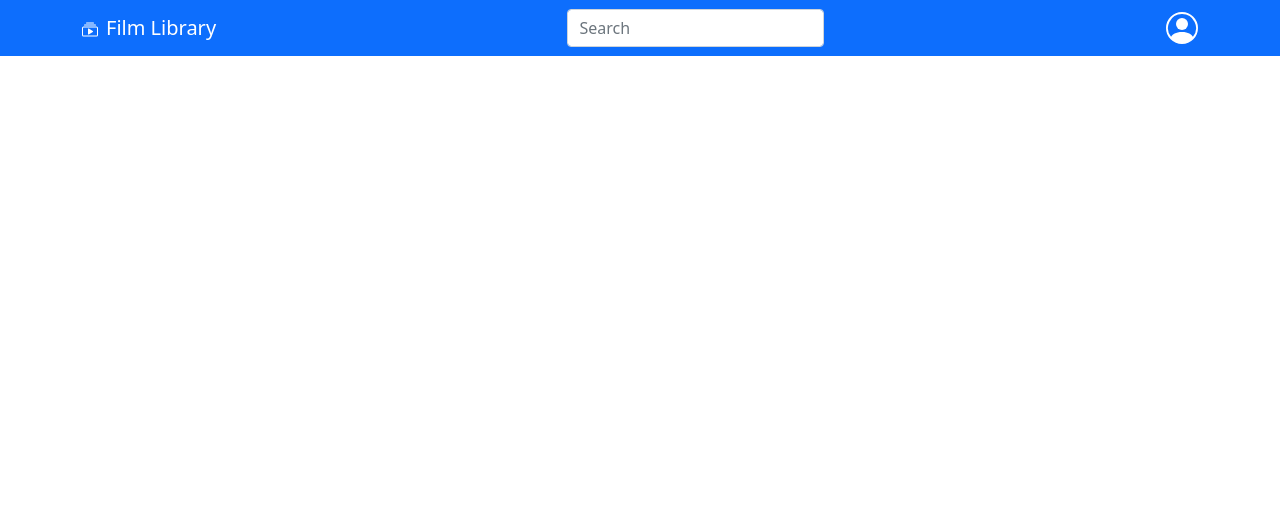
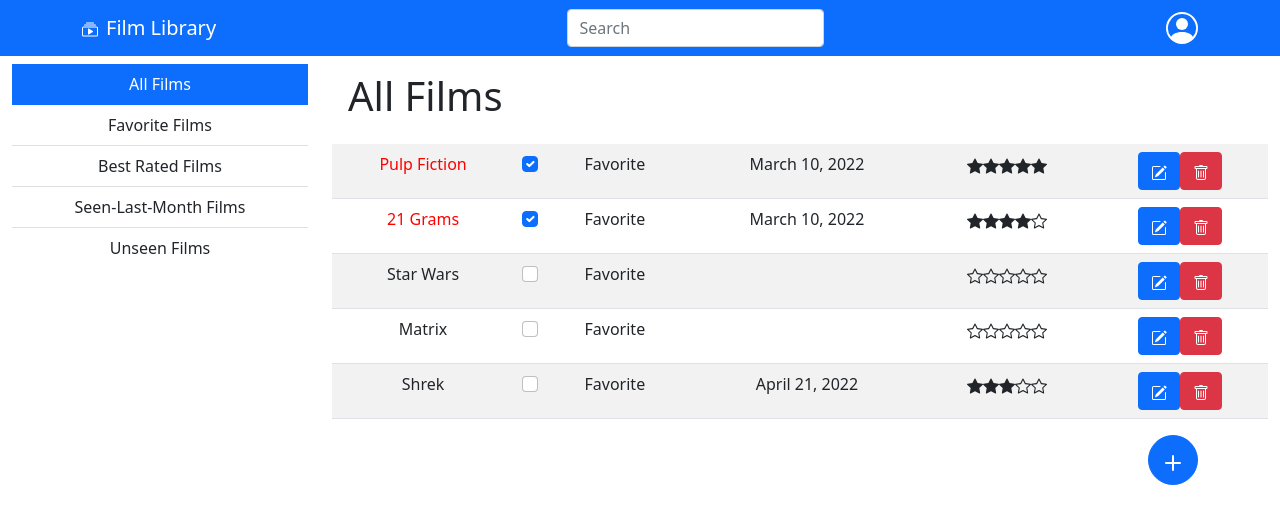
Before and after one commit to jandvanegas/msc-polito-webapp-biglab1, a React (Create React App) app in the folder biglab1/: page /all in a window 1280 px wide. Before the commit this address had no page. Shown: the top 524 px of the page. Built offline with nearby package versions, Linux system fonts and the light colour scheme.

Commit message:
feat(films): added routers to filters.

```diff
--- a/biglab1/src/App.js
+++ b/biglab1/src/App.js
@@ -4,7 +4,7 @@ import "./App.css";
 import { ListFilms, PageLayout, AddFilm, EditFilm } from "./Components/Views";
 import dayjs from "dayjs";
 import { useState } from "react";
-import { BrowserRouter, Route, Routes } from "react-router-dom";
+import { BrowserRouter, Navigate, Route, Routes } from "react-router-dom";
 
 const filmsLibrary = [
   {
@@ -88,14 +88,22 @@ function App() {
       });
     });
   };
-
+  const filters = {
+    all: "All Films",
+    favorite: "Favorite Films",
+    "best-rated": "Best Rated Films",
+    "seen-last-month": "Seen-Last-Month Films",
+    unseen: "Unseen Films",
+  };
   return (
     <div className="App">
       <BrowserRouter>
         <PageLayout open={open} setOpen={setOpen}>
           <Routes>
+            {Object.entries(filters).map((filter) => {
+              return (
                 <Route
-              path="/"
+                  path={`/${filter[0]}`}
                   element={
                     <ListFilms
                       films={films}
@@ -103,13 +111,18 @@ function App() {
                       deleteFilm={deleteFilm}
                       editInline={editInline}
                       filmAutoIncrement={filmAutoIncrement}
+                      filters={filters}
+                      filter={filter}
                     />
                   }
                 />
+              );
+            })}
             <Route path="add" element={<AddFilm addFilm={addFilm} />} />
             <Route path="edit">
               <Route path=":id" element={<EditFilm editFilm={editFilm} />} />
             </Route>
+            <Route path="*" element={<Navigate to="/all" />} />
           </Routes>
         </PageLayout>
       </BrowserRouter>
--- a/biglab1/src/Components/Films.js
+++ b/biglab1/src/Components/Films.js
@@ -11,16 +11,16 @@ function Films(props) {
         {props.films
           .filter((film) => {
             switch (props.filterSelected) {
-              case "Favorite":
+              case "favorite":
                 return film.favorite;
-              case "Best Rated":
+              case "best-rated":
                 return film.rating === 5;
-              case "Seen Last Month":
+              case "seen-last-month":
                 return (
                   film.watchDate !== null &&
                   dayjs().subtract(30, "days").isBefore(film.watchDate)
                 );
-              case "Unseen":
+              case "unseen":
                 return film.watchDate === null;
               default:
                 return true;
--- a/biglab1/src/Components/SideBar.js
+++ b/biglab1/src/Components/SideBar.js
@@ -5,42 +5,18 @@ function SideBar(props) {
   return (
     <Collapse in={props.open} className="col-12 d-md-block col-md-3">
       <aside id="side-bar">
-				<ListGroup variant="flush" className="my-2" defaultActiveKey={"#All"}>
+        <ListGroup variant="flush" className="my-2" defaultActiveKey={`#${props.filter[0]}`}>
+          {Object.entries(props.filters).map((filter) => {
+            return (
               <ListGroup.Item
+								href={`#${filter[0]}`}
                 action
-						href="#All"
-						onClick={() => props.setFilterSelected("All")}
+                onClick={() => props.setFilterSelected(filter)}
               >
-						All
+                {filter[1]}
               </ListGroup.Item>
-					<ListGroup.Item
-						action
-						href="#Favorite"
-						onClick={() => props.setFilterSelected("Favorite")}
-					>
-						Favorites
-					</ListGroup.Item>
-					<ListGroup.Item
-						action
-						href="#BestRated"
-						onClick={() => props.setFilterSelected("Best Rated")}
-					>
-						Best Rated
-					</ListGroup.Item>
-					<ListGroup.Item
-						action
-						href="#SeenLastMonth"
-						onClick={() => props.setFilterSelected("Seen Last Month")}
-					>
-						Seen Last Month
-					</ListGroup.Item>
-					<ListGroup.Item
-						action
-						href="#Unseen"
-						onClick={() => props.setFilterSelected("Unseen")}
-					>
-						Unseen
-					</ListGroup.Item>
+            );
+          })}
         </ListGroup>
       </aside>
     </Collapse>
--- a/biglab1/src/Components/Views.js
+++ b/biglab1/src/Components/Views.js
@@ -2,7 +2,6 @@ import { Container, Row, Col, Button } from "react-bootstrap";
 import Films from "./Films";
 import SideBar from "./SideBar";
 import Navigation from "./Navigation";
-import { useState } from "react";
 import { FilmForm } from "./FilmForm";
 import { useNavigate, Link, useParams, useLocation } from "react-router-dom";
 import { Plus } from "react-bootstrap-icons";
@@ -10,15 +9,21 @@ import dayjs from "dayjs";
 
 function ListFilms(props) {
   const navigate = useNavigate();
-  const [filterSelected, setFilterSelected] = useState("All");
 
   return (
     <Container fluid>
       <Row>
-        <SideBar setFilterSelected={setFilterSelected} open={props.open} />
+        <SideBar
+          filters={props.filters}
+          filter={props.filter}
+          setFilterSelected={(filter) => {
+            navigate(`/${filter[0]}`);
+          }}
+          open={props.open}
+        />
         <Col className="col-12 col-md-9">
           <div className="d-flex justify-content-start m-3">
-            <h1>{filterSelected}</h1>
+            <h1>{props.filter[1]}</h1>
           </div>
           <Films
             films={props.films}
@@ -33,7 +38,7 @@ function ListFilms(props) {
                 },
               });
             }}
-            filterSelected={filterSelected}
+            filterSelected={props.filter[0]}
           />
         </Col>
       </Row>
@@ -76,7 +81,7 @@ function AddFilm(props) {
 function EditFilm(props) {
   const navigate = useNavigate();
   const params = useParams();
-  const filmId = parseInt(params.id)
+  const filmId = parseInt(params.id);
   const location = useLocation();
   const film = {
     ...location.state.film,
```
Lines whose indentation alone changed are shown as unchanged.
